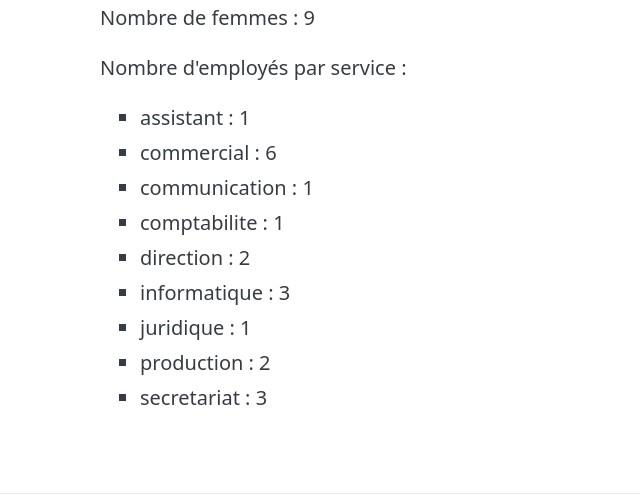
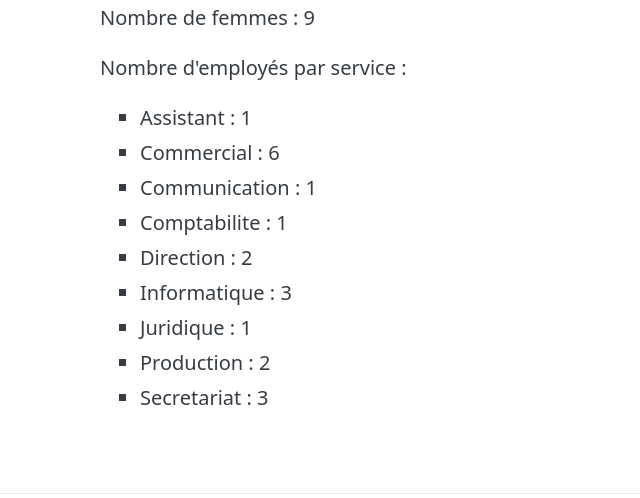
Before and after one commit to Marliva/foad_19_12_25_DWWM2025-cedric, a PHP site: page /index.php in a window 1280 px wide. Shown: the part 534-1032 px from the top of the page, without its empty margins (0-640 px from the left). Run offline with PHP 8.4, Linux system fonts and the light colour scheme; data comes from the database, SQL or seed files in the repository; some libraries are stand-ins or nearby versions.

Commit message:
Modifs css li

```diff
--- a/assets/css/style.css
+++ b/assets/css/style.css
@@ -16,6 +16,10 @@ img {
     img{
         margin-left: 40%;
     }
+}
+
+li {
+    text-transform: capitalize;
 }
 
 h1 {
```
